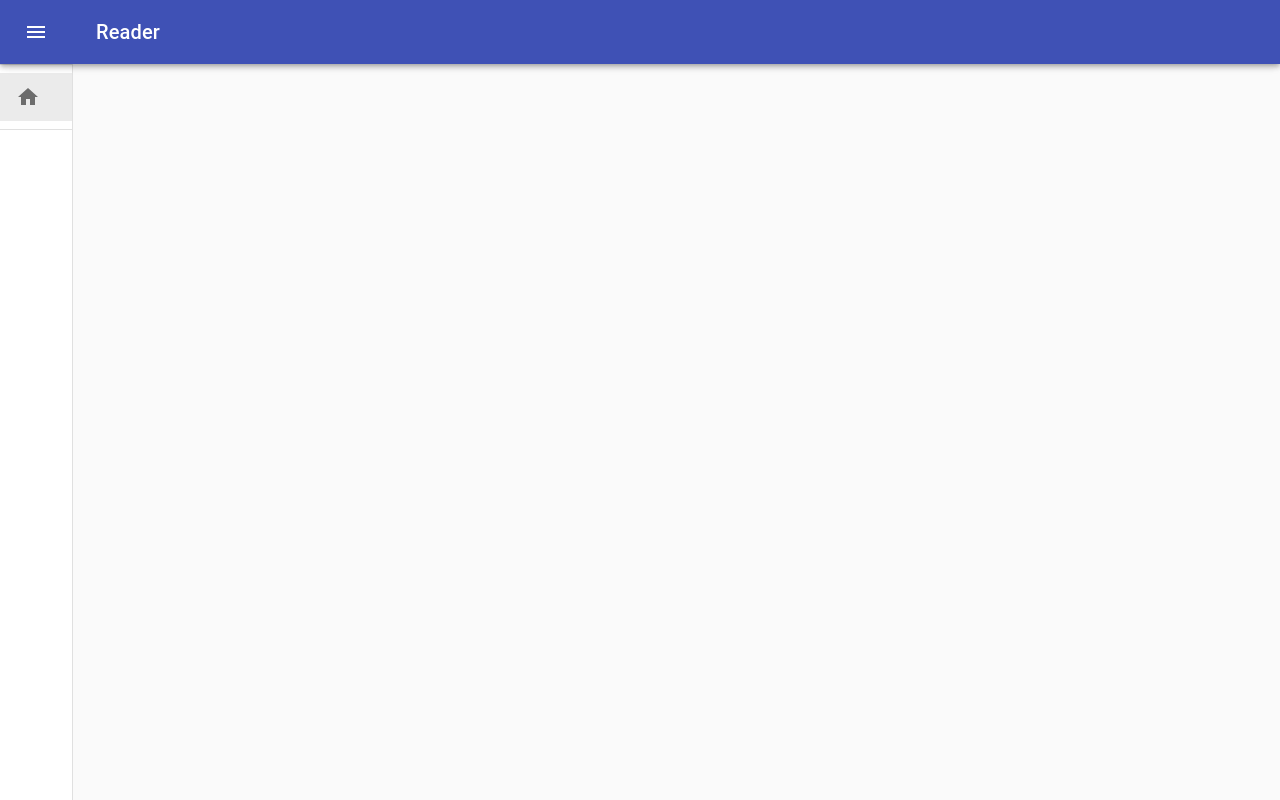
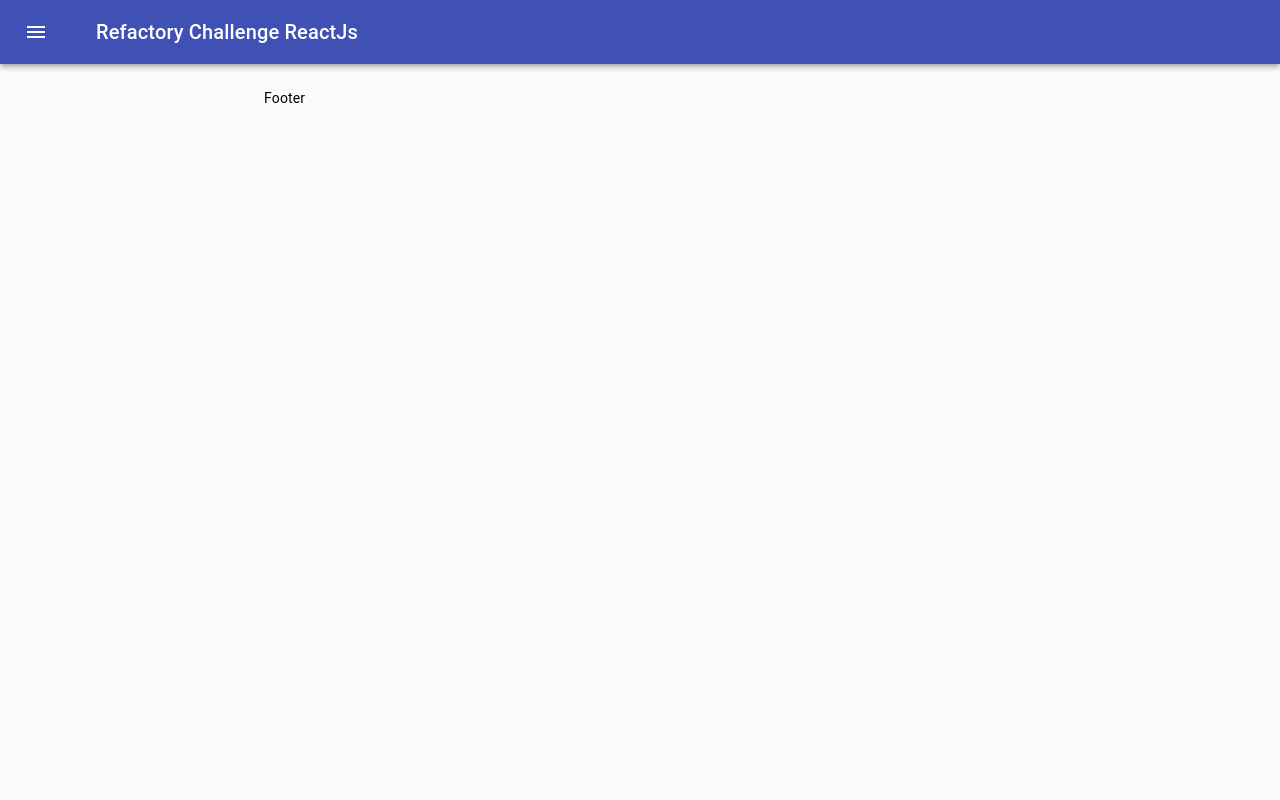
Before and after one commit to nawan44/refactory-challenge-reactjs, a React (Create React App) app: page / in a window 1280 px wide. Built offline with nearby package versions, Linux system fonts and the light colour scheme.

Commit message:
change drawer

```diff
--- a/src/Component/Layout/Footer/index.jsx
+++ b/src/Component/Layout/Footer/index.jsx
@@ -1,5 +1,5 @@
 import React from "react";
 
 export default function Footer() {
-  return <div>Footer</div>;
+  return <div style={{color:"black"}}>Footer</div>;
 }
--- a/src/Component/Layout/index.jsx
+++ b/src/Component/Layout/index.jsx
@@ -1,8 +1,3 @@
-// import Footer from "./Footer";
-// import Header from "./Header";
-// import Navbar from "./Navbar";
-
-// export default { Footer, Header, Navbar };
 import clsx from 'clsx';
 import {
   AppBar,
@@ -19,10 +14,9 @@ import {
 } from "@material-ui/core";
 import { makeStyles, useTheme } from "@material-ui/core/styles";
 import { ChevronLeft, ChevronRight, Home, Menu } from "@material-ui/icons";
-// import clsx from "clsx";
 import React from "react";
 import { NavLink, useLocation } from "react-router-dom";
-
+import Footer from './Footer'
 const drawerWidth = 240;
 
 const dataMenu = [{ path: "/", text: "Home", icon: <Home /> }];
@@ -122,57 +116,44 @@ function Layout(props) {
             aria-label="open drawer"
             onClick={handleDrawerOpen}
             edge="start"
-            className={clsx(classes.menuButton, {
-              [classes.hide]: open,
-            })}
+            className={clsx(classes.menuButton, open && classes.hide)}
           >
             <Menu />
           </IconButton>
-          <Typography variant="h6" noWrap>
-            {location.pathname === "/" ? "Reader" : "set dlu cuy"}
-          </Typography>
+          <Typography className={classes.titleHead} variant="h6" noWrap>
+Refactory Challenge ReactJs         </Typography>
         </Toolbar>
       </AppBar>
-      <Drawer
-        variant="permanent"
-        className={clsx(classes.drawer, {
-          [classes.drawerOpen]: open,
-          [classes.drawerClose]: !open,
-        })}
+        <Drawer
+        className={classes.drawer}
+        variant="persistent"
+        anchor="left"
+        open={open}
+        onClick={handleDrawerClose}
         classes={{
-          paper: clsx({
-            [classes.drawerOpen]: open,
-            [classes.drawerClose]: !open,
-          }),
+          paper: classes.drawerPaper,
         }}
       >
-        <div className={classes.toolbar}>
+        <div className={classes.drawerHeader}>
           <IconButton onClick={handleDrawerClose}>
-            {theme.direction === "rtl" ? <ChevronRight /> : <ChevronLeft />}
+            {theme.direction === 'ltr' ? <ChevronLeft /> : <ChevronRight />}
           </IconButton>
         </div>
         <Divider />
         <List>
-          {dataMenu.map((row, index) => {
-            return (
-              <NavLink to={row.path} key={index} className={classes.navlink}>
-                <ListItem
-                  button
-                  key={index}
-                  selected={location.pathname === row.path}
-                >
-                  <ListItemIcon>{row.icon}</ListItemIcon>
-                  <ListItemText primary={row.text} />
-                </ListItem>
-              </NavLink>
-            );
-          })}
+                    <ListItem>
+                      <ListItemIcon className={classes.icon}>
+                      </ListItemIcon>
+                      <ListItemText />
+                    </ListItem>
         </List>
         <Divider />
       </Drawer>
       <main className={classes.content}>
         <div className={classes.toolbar} />
         {props.children}
+        <Footer />
+
       </main>
     </div>
   );
```
Also changed, not shown: 1 other file (tests, documents, lock files or other folders).
